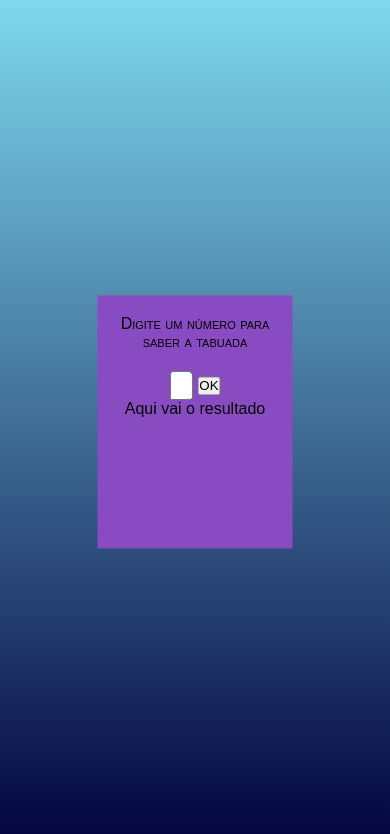
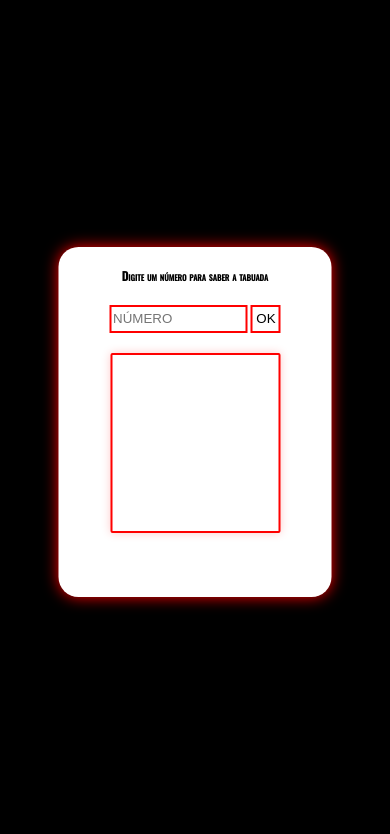
Before and after one commit to davibcavalcante/projeto-tabuada, a plain HTML site: page index.html in a window 390 px wide. Drawn offline with nearby package versions, Linux system fonts and the light colour scheme.

Commit message:
Add responsive and JavaScript

```diff
--- a/estilo/style.css
+++ b/estilo/style.css
@@ -1,4 +1,6 @@
 @charset "UTF-8";
+
+@import url('https://fonts.googleapis.com/css2?family=Oswald:wght@500&display=swap');
 
 * {
     margin: 0;
@@ -6,16 +8,21 @@
 }
 
 body {
-    font-family: Arial, Helvetica, sans-serif;
-    background-image: linear-gradient(to top, rgb(2, 3, 63), rgb(126, 216, 238));
+    font-family: 'Oswald', sans-serif;
+    font-weight: bolder;
+    background-color: rgb(0, 0, 0);
     height: 100vh;
     position: relative;
 }
 
 section {
-    background-color: rgb(137, 75, 194);
-    width: 50vw;
-    height: 30vh;
+    background-color: rgb(255, 255, 255);
+    width: 70vw;
+    height: 24vw;
+    min-height: 350px;
+    max-width: 800px;
+    border-radius: 20px;
+    box-shadow: 0px 0px 15px rgb(255, 0, 0);
     text-align: center;
     margin: auto;
     position: absolute;
@@ -25,16 +32,43 @@ section {
     transform: translate(-50%, -50%);
 }
 
+section > div > p {
+    font-size: 3vw;
+    padding-bottom: 20px;
+}
+
 section div.entrada{
     padding: 20px;
     font-variant: small-caps;
 }
 
-section input {
-    width: 5vw;
-    height: 3vh;
+section > div > input {
+    width: 130px;
+    height: 20px;
+    min-width: 100px;
+    padding: 2px;
+    border: 2px solid red;
 }
 
-section div#resultado {
-    padding-bottom: 100px;
+section > div > button {
+    width: 30px;
+    height: 28px;
+    border: 2px solid red;
+    color: rgb(0, 0, 0);
+    background-color: white;
 }
+
+section > div > button:hover {
+    cursor: pointer;
+    background-color: salmon;
+    color: white;
+    border: 1px solid black;
+}
+
+section > div > select {
+    width: 170px;
+    max-height: 200px;
+    min-height: 180px;
+    box-shadow: 0px 0px 10px rgba(255, 0, 0, 0.212);
+    border: 2px solid red;
+}
--- a/index.html
+++ b/index.html
@@ -9,10 +9,14 @@
 </head>
 <body>
     <section>
-        <div class="entrada">Digite um número para saber a tabuada</div>
-        <input type="number" name="num" id="txtnum">
-        <button onclick="tabuada()">OK</button>
-        <div id="resultado">Aqui vai o resultado</div>
+        <div class="entrada">
+            <p>Digite um número para saber a tabuada</p>
+            <input type="number" name="num" id="txtnum" placeholder="NÚMERO">
+            <button onclick="tabuada()">OK</button>
+        </div>
+        <div class="saida">
+            <select name="tabuada" id="seltab" size="11"></select>
+        </div>
     </section>
 
     <script src="script.js"></script>
--- a/script.js
+++ b/script.js
@@ -0,0 +1,12 @@
+function tabuada() {
+    let num = document.querySelector('#txtnum')
+    let seltab = document.querySelector('#seltab')
+    let n = Number(num.value)
+    seltab.innerText = null
+    for (let c = 0; c <= 10; c++) {
+        let item = document.createElement('option')
+        let tab = n * c
+        item.innerText += `${n} X ${c} = ${tab}`
+        seltab.appendChild(item)
+    }
+}
```
